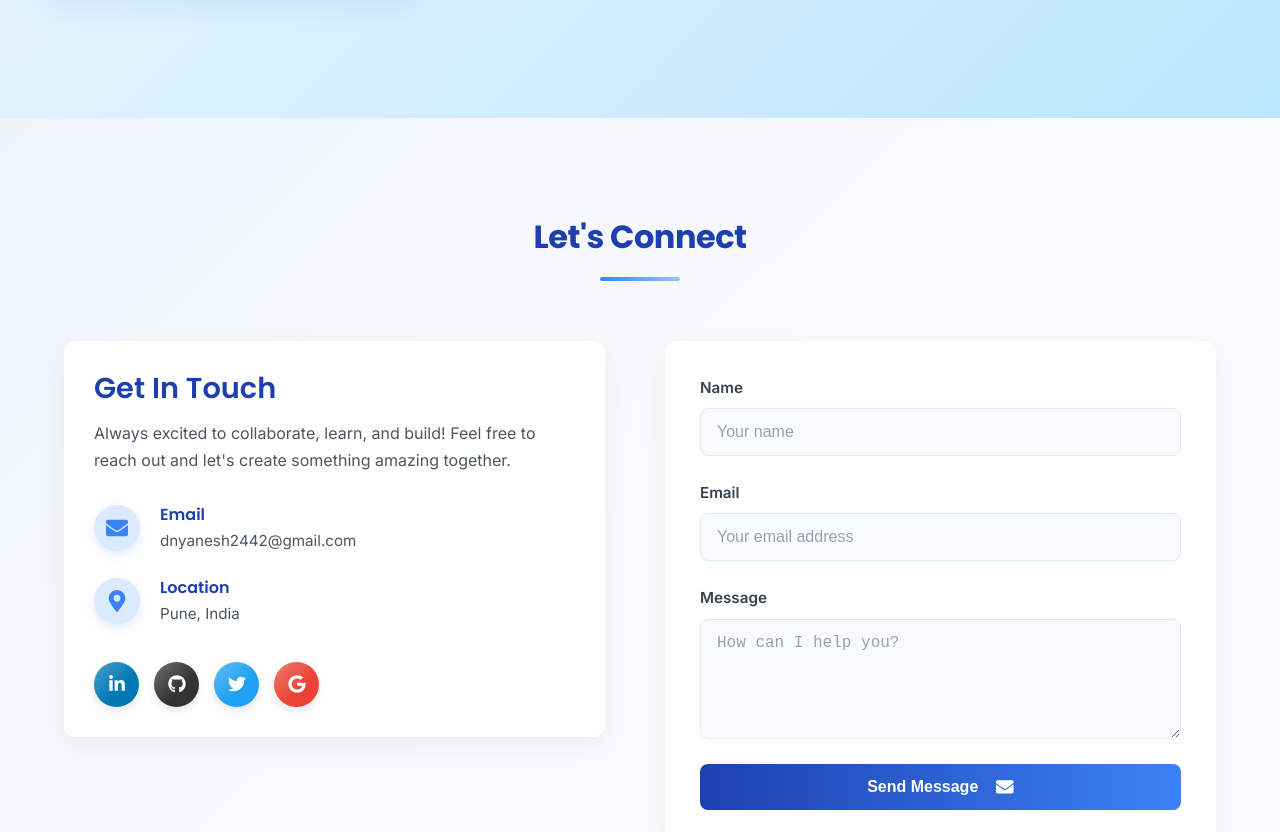
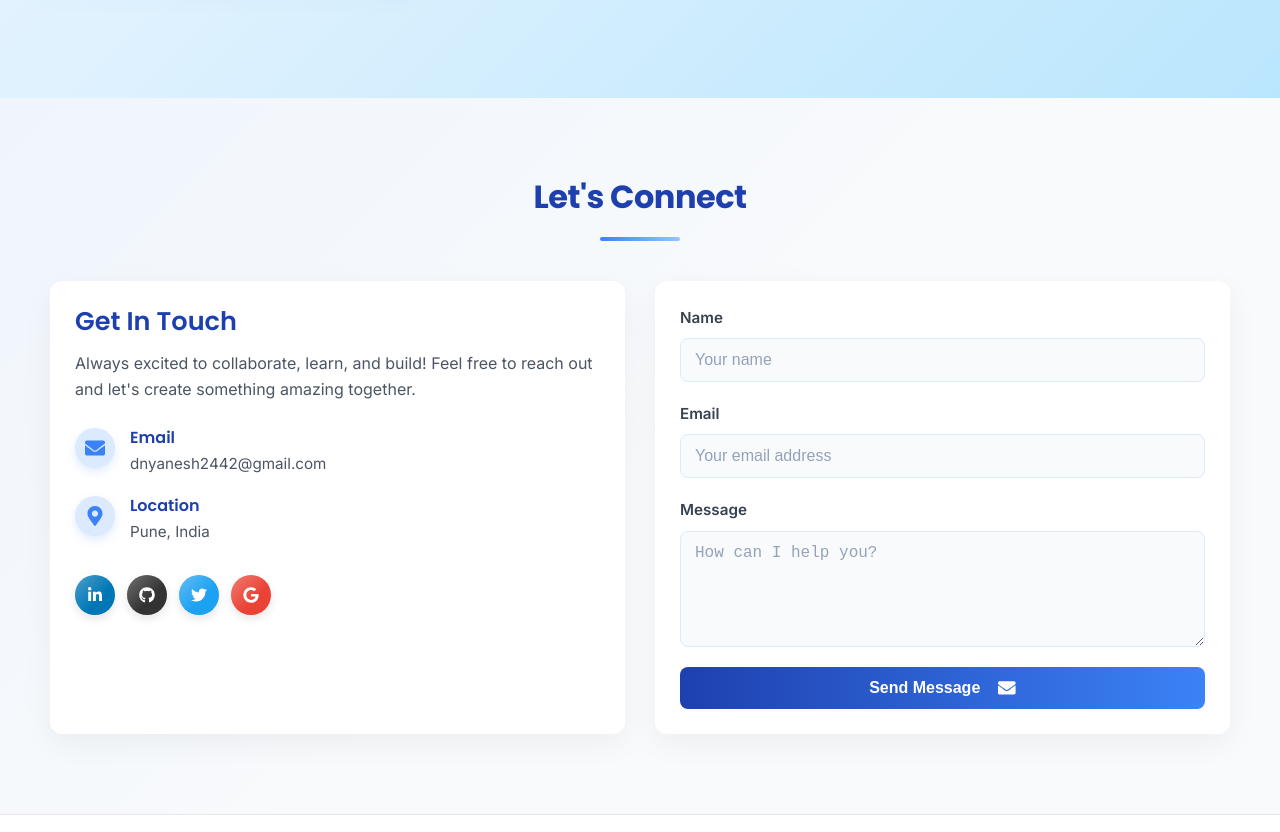
Before and after one commit to Dany1211/My-Portfolio, a React (Create React App) app: page / in a window 1280 px wide. Shown: the part 2971-3803 px from the top of the page. Built offline with nearby package versions, Linux system fonts and the light colour scheme.

Commit message:
Contact section styling changed

```diff
--- a/src/components/Contact.js
+++ b/src/components/Contact.js
@@ -5,11 +5,9 @@ import {
   FaLinkedinIn,
   FaGithub,
   FaTwitter,
-  FaGoogle,
+  FaGoogle
 } from "react-icons/fa";
 import "../styles/Contact.css";
-import AOS from "aos";
-import "aos/dist/aos.css";
 
 const Contact = () => {
   const [formData, setFormData] = useState({
@@ -19,9 +17,29 @@ const Contact = () => {
   });
 
   const [isFormSubmitted, setIsFormSubmitted] = useState(false);
+  const [isVisible, setIsVisible] = useState(false);
 
+  // Simple reveal animation on scroll
   useEffect(() => {
-    AOS.init({ duration: 1000 });
+    const handleScroll = () => {
+      const section = document.getElementById("contact");
+      if (section) {
+        const sectionTop = section.getBoundingClientRect().top;
+        const windowHeight = window.innerHeight;
+
+        if (sectionTop < windowHeight - 150) {
+          setIsVisible(true);
+        }
+      }
+    };
+
+    window.addEventListener("scroll", handleScroll);
+    // Initial check in case section is already in view
+    handleScroll();
+
+    return () => {
+      window.removeEventListener("scroll", handleScroll);
+    };
   }, []);
 
   const handleChange = (e) => {
@@ -40,19 +58,15 @@ const Contact = () => {
   };
 
   return (
-    <section id="contact" className="contact-section">
+    <section id="contact" className={`contact-section ${isVisible ? 'visible' : ''}`}>
       <div className="contact-container">
-        <div className="section-header" data-aos="fade-up">
+        <div className="section-header">
           <h2 className="section-title">Let's Connect</h2>
           <div className="accent-line"></div>
         </div>
 
         <div className="contact-content">
-          <div
-            className="contact-info"
-            data-aos="fade-right"
-            data-aos-delay="100"
-          >
+          <div className={`contact-info ${isVisible ? 'fade-in-left' : ''}`}>
             <h3 className="contact-subtitle">Get In Touch</h3>
             <p className="contact-text">
               Always excited to collaborate, learn, and build! Feel free to
@@ -121,19 +135,12 @@ const Contact = () => {
             </div>
           </div>
 
-          <div
-            className="contact-form-container"
-            data-aos="fade-left"
-            data-aos-delay="200"
-          >
+          <div className={`contact-form-container ${isVisible ? 'fade-in-right' : ''}`}>
             {isFormSubmitted ? (
               <div className="form-success">
                 <div className="success-icon">✓</div>
                 <h3>Thank you!</h3>
-                <p>
-                  Your message has been sent successfully. I'll get back to you
-                  soon.
-                </p>
+                <p>Your message has been sent successfully. I'll get back to you soon.</p>
               </div>
             ) : (
               <form className="contact-form" onSubmit={handleSubmit}>
--- a/src/styles/Contact.css
+++ b/src/styles/Contact.css
@@ -1,8 +1,15 @@
 .contact-section {
   background-color: #f8fafc;
-  padding: 100px 0;
+  padding: 80px 20px;
   position: relative;
   overflow: hidden;
+  opacity: 0;
+  transition: opacity 0.5s ease;
+  box-sizing: border-box;
+}
+
+.contact-section.visible {
+  opacity: 1;
 }
 
 .contact-section::before {
@@ -17,20 +24,22 @@
 }
 
 .contact-container {
-  width: 90%;
+  width: 100%;
   max-width: 1200px;
   margin: 0 auto;
   position: relative;
   z-index: 1;
+  padding: 0 10px;
+  box-sizing: border-box;
 }
 
 .section-header {
   text-align: center;
-  margin-bottom: 60px;
+  margin-bottom: 40px;
 }
 
 .section-title {
-  font-size: 2.8rem;
+  font-size: 2.2rem;
   font-weight: 700;
   color: #1e40af;
   margin-bottom: 15px;
@@ -47,20 +56,26 @@
 
 .contact-content {
   display: flex;
-  gap: 60px;
+  gap: 30px;
   flex-wrap: wrap;
-  justify-content: space-between;
-  align-items: flex-start;
+  justify-content: center;
+  align-items: stretch;
 }
 
 .contact-info {
   flex: 1;
-  min-width: 300px;
+  min-width: 280px;
   background-color: white;
-  padding: 30px;
+  padding: 25px;
   border-radius: 12px;
   box-shadow: 0 10px 30px rgba(0, 0, 0, 0.05);
   transition: transform 0.3s ease;
+  opacity: 0;
+  transform: translateX(-20px);
+}
+
+.contact-info.fade-in-left {
+  animation: fadeInLeft 0.8s forwards;
 }
 
 .contact-info:hover {
@@ -68,7 +83,7 @@
 }
 
 .contact-subtitle {
-  font-size: 1.8rem;
+  font-size: 1.6rem;
   color: #1e40af;
   margin-bottom: 15px;
   font-weight: 600;
@@ -77,28 +92,28 @@
 .contact-text {
   font-size: 1rem;
   color: #4B5563;
-  margin-bottom: 30px;
-  line-height: 1.7;
+  margin-bottom: 25px;
+  line-height: 1.6;
 }
 
 .contact-methods {
   display: flex;
   flex-direction: column;
-  gap: 25px;
-  margin-bottom: 35px;
+  gap: 20px;
+  margin-bottom: 30px;
 }
 
 .contact-method {
   display: flex;
   align-items: flex-start;
-  gap: 20px;
+  gap: 15px;
 }
 
 .method-icon {
-  font-size: 22px;
+  font-size: 20px;
   color: #3b82f6;
   background-color: #dbeafe;
-  padding: 12px;
+  padding: 10px;
   border-radius: 50%;
   display: flex;
   align-items: center;
@@ -116,18 +131,20 @@
 .method-details p {
   color: #4B5563;
   font-size: 0.95rem;
+  word-break: break-word;
 }
 
 .social-links {
   display: flex;
-  gap: 15px;
-  margin-top: 30px;
+  gap: 12px;
+  margin-top: 25px;
+  flex-wrap: wrap;
 }
 
 .social-link {
-  font-size: 18px;
-  width: 45px;
-  height: 45px;
+  font-size: 16px;
+  width: 40px;
+  height: 40px;
   border-radius: 50%;
   display: flex;
   align-items: center;
@@ -185,17 +202,23 @@
 
 .contact-form-container {
   flex: 1;
-  min-width: 300px;
+  min-width: 280px;
   background-color: white;
-  padding: 35px;
+  padding: 25px;
   border-radius: 12px;
   box-shadow: 0 10px 30px rgba(0, 0, 0, 0.05);
+  opacity: 0;
+  transform: translateX(20px);
+}
+
+.contact-form-container.fade-in-right {
+  animation: fadeInRight 0.8s forwards;
 }
 
 .contact-form {
   display: flex;
   flex-direction: column;
-  gap: 25px;
+  gap: 20px;
 }
 
 .form-group {
@@ -212,12 +235,15 @@ label {
 
 input,
 textarea {
-  padding: 14px 16px;
+  padding: 12px 14px;
   border: 1px solid #dbeafe;
   border-radius: 8px;
   font-size: 1rem;
   background-color: #f8fafc;
   transition: all 0.3s ease;
+  width: 100%;
+  box-sizing: border-box;
+  max-width: 100%;
 }
 
 input::placeholder,
@@ -237,7 +263,7 @@ textarea:focus {
   background: linear-gradient(90deg, #1e40af 0%, #3b82f6 100%);
   color: white;
   border: none;
-  padding: 14px 24px;
+  padding: 12px 20px;
   border-radius: 8px;
   font-size: 1rem;
   font-weight: 600;
@@ -249,6 +275,7 @@ textarea:focus {
   gap: 10px;
   overflow: hidden;
   position: relative;
+  width: 100%;
 }
 
 .submit-btn::before {
@@ -290,11 +317,11 @@ textarea:focus {
 }
 
 .success-icon {
-  width: 70px;
-  height: 70px;
+  width: 60px;
+  height: 60px;
   background: linear-gradient(135deg, #1e40af 0%, #3b82f6 100%);
   color: white;
-  font-size: 2rem;
+  font-size: 1.8rem;
   display: flex;
   align-items: center;
   justify-content: center;
@@ -316,6 +343,28 @@ textarea:focus {
   }
 }
 
+@keyframes fadeInLeft {
+  0% {
+    opacity: 0;
+    transform: translateX(-20px);
+  }
+  100% {
+    opacity: 1;
+    transform: translateX(0);
+  }
+}
+
+@keyframes fadeInRight {
+  0% {
+    opacity: 0;
+    transform: translateX(20px);
+  }
+  100% {
+    opacity: 1;
+    transform: translateX(0);
+  }
+}
+
 .form-success h3 {
   font-size: 1.5rem;
   color: #1e40af;
@@ -326,27 +375,109 @@ textarea:focus {
   color: #4B5563;
 }
 
+/* Mobile responsive fixes */
 @media screen and (max-width: 992px) {
   .contact-content {
-    gap: 40px;
+    gap: 30px;
+  }
+
+  .contact-section {
+    padding: 60px 15px;
+  }
+
+  .contact-container {
+    padding: 0 15px;
   }
 }
 
 @media screen and (max-width: 768px) {
   .contact-section {
-    padding: 70px 0;
+    padding: 50px 20px;
+  }
+
+  .contact-container {
+    padding: 0 10px;
   }
 
   .contact-content {
     flex-direction: column;
-    gap: 50px;
+    gap: 30px;
+    align-items: stretch;
+    max-width: 500px;
+    margin: 0 auto;
   }
 
   .section-title {
-    font-size: 2.3rem;
+    font-size: 2rem;
   }
 
   .contact-subtitle {
-    font-size: 1.6rem;
+    font-size: 1.4rem;
+  }
+
+  .contact-info,
+  .contact-form-container {
+    width: 100%;
+    min-width: unset;
+    margin: 0 auto;
+    padding: 25px 20px;
+  }
+
+  .method-icon {
+    font-size: 18px;
+    padding: 8px;
+  }
+
+  .social-link {
+    width: 36px;
+    height: 36px;
+    font-size: 15px;
   }
 }
+
+@media screen and (max-width: 480px) {
+  .contact-section {
+    padding: 40px 15px;
+  }
+
+  .contact-container {
+    padding: 0 5px;
+  }
+
+  .section-title {
+    font-size: 1.8rem;
+  }
+
+  .contact-subtitle {
+    font-size: 1.3rem;
+  }
+
+  .contact-text {
+    font-size: 0.95rem;
+  }
+
+  .contact-info,
+  .contact-form-container {
+    padding: 22px 15px;
+    border-radius: 10px;
+    margin-left: 5px;
+    margin-right: 5px;
+  }
+
+  .contact-method {
+    gap: 10px;
+  }
+
+  .method-details h4 {
+    font-size: 0.9rem;
+  }
+
+  .method-details p {
+    font-size: 0.85rem;
+  }
+
+  .submit-btn {
+    padding: 10px 16px;
+    font-size: 0.95rem;
+  }
+}
```
